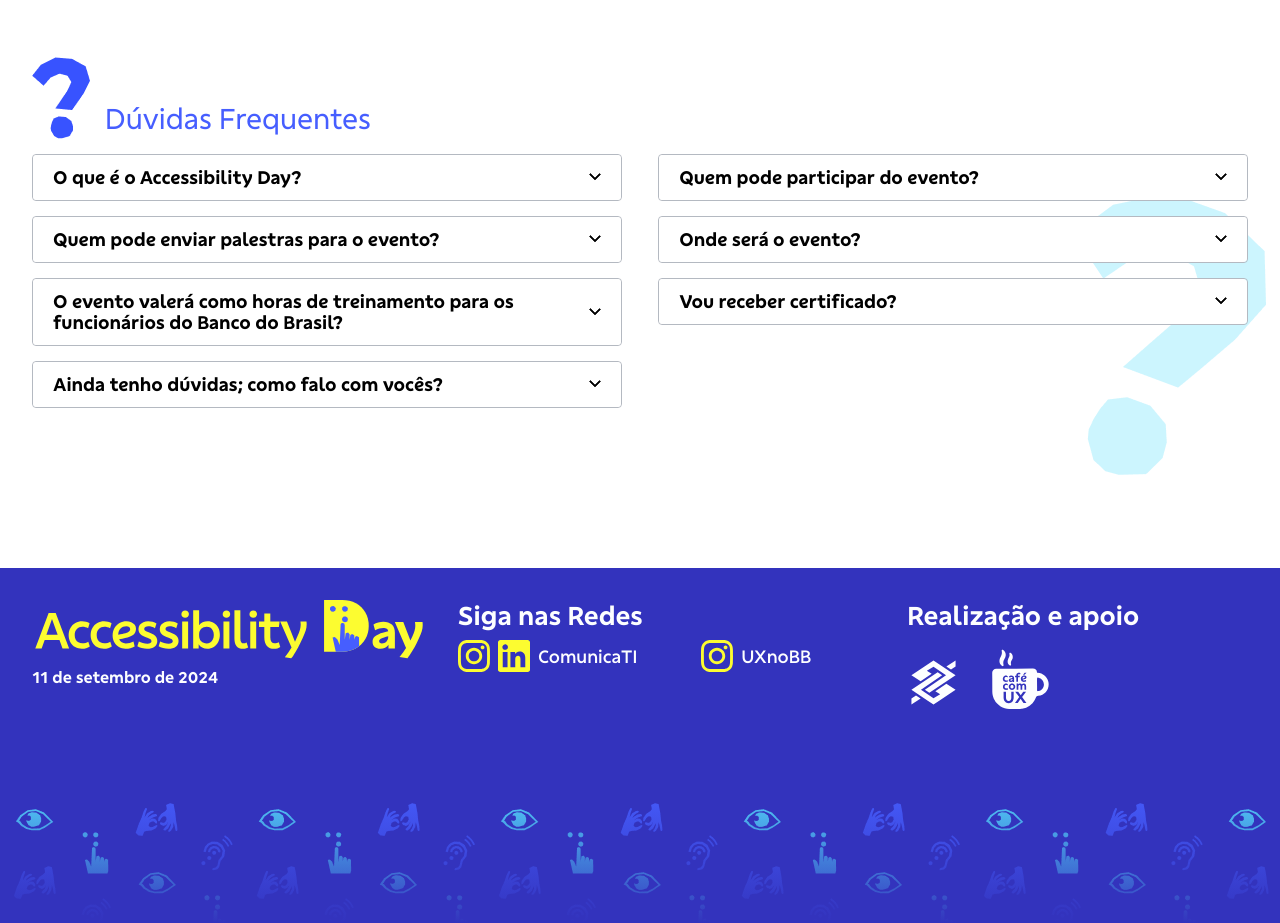
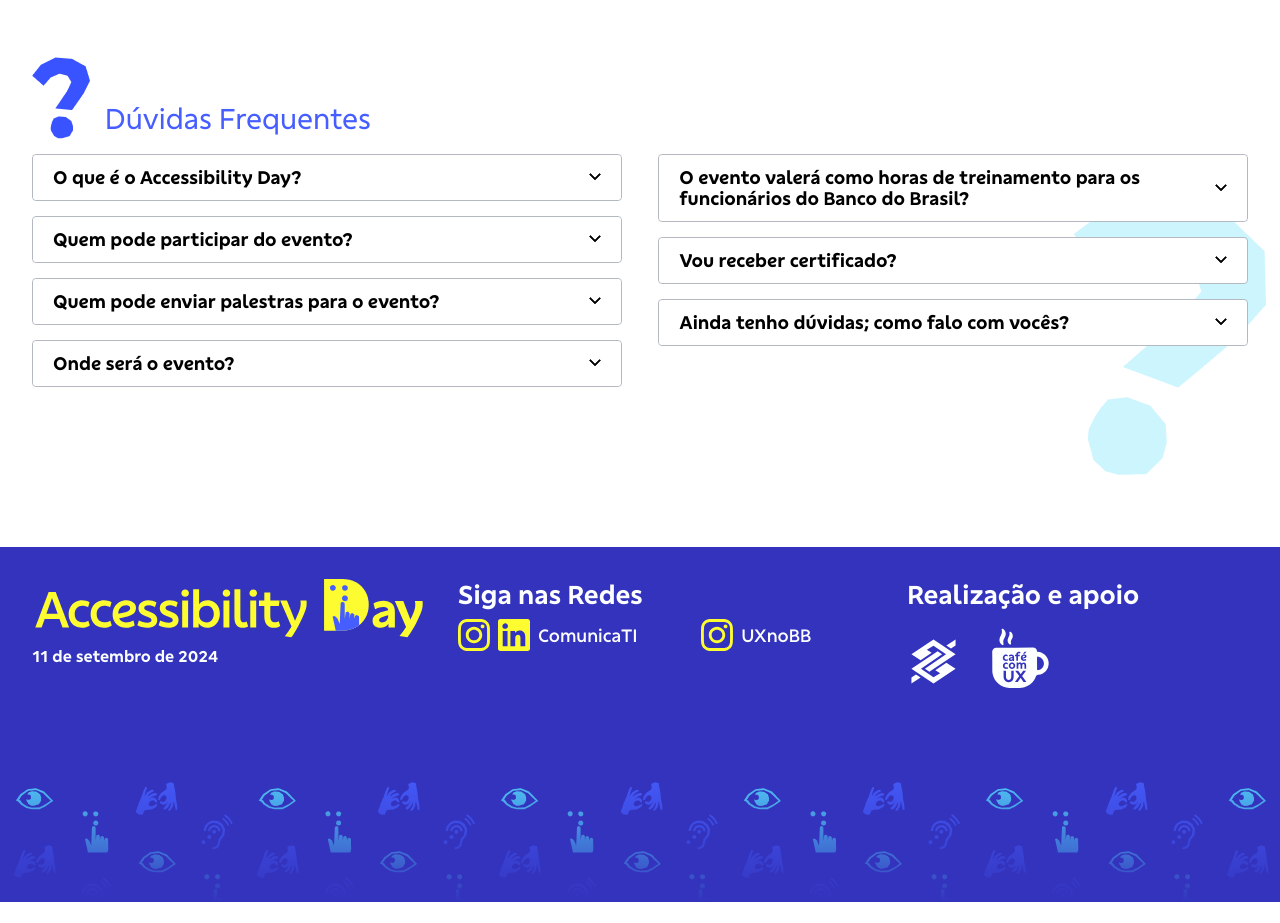
Before and after one commit to acessibilidadebb/a11yday, a React (Vite) app: page / in a window 1280 px wide. Shown: the part 4380-5303 px from the top of the page. After the commit the page ends 5282 px from the top, so only its background shows below. Built offline with nearby package versions, Linux system fonts and the light colour scheme.

Commit message:
Fixing accordion behavior where it remains closed when its adjacent one is open

```diff
--- a/src/sections/frequently-asked/index.tsx
+++ b/src/sections/frequently-asked/index.tsx
@@ -27,16 +27,30 @@ export default function FrequentlyAsked({
         <h2>Dúvidas Frequentes</h2>
       </header>
       <div className="frequently-asked-body">
-        {faq.map((question, index) => (
-          <div className="accordion-container" key={index}>
+        <div className="accordion-container">
+          {faq.slice(0, Math.ceil(faq.length / 2)).map((question, index) => (
             <Accordion
+              key={index}
               title={question.title}
               description={question.description}
               isOpen={index === openAccordion}
               onToggle={() => toggleAccordion(index)}
             />
-          </div>
-        ))}
+          ))}
+        </div>
+        <div className="accordion-container">
+          {faq.slice(Math.ceil(faq.length / 2)).map((question, index) => (
+            <Accordion
+              key={index + Math.ceil(faq.length / 2)}
+              title={question.title}
+              description={question.description}
+              isOpen={index + Math.ceil(faq.length / 2) === openAccordion}
+              onToggle={() =>
+                toggleAccordion(index + Math.ceil(faq.length / 2))
+              }
+            />
+          ))}
+        </div>
       </div>
       <div className="watermark">
         <img
```
